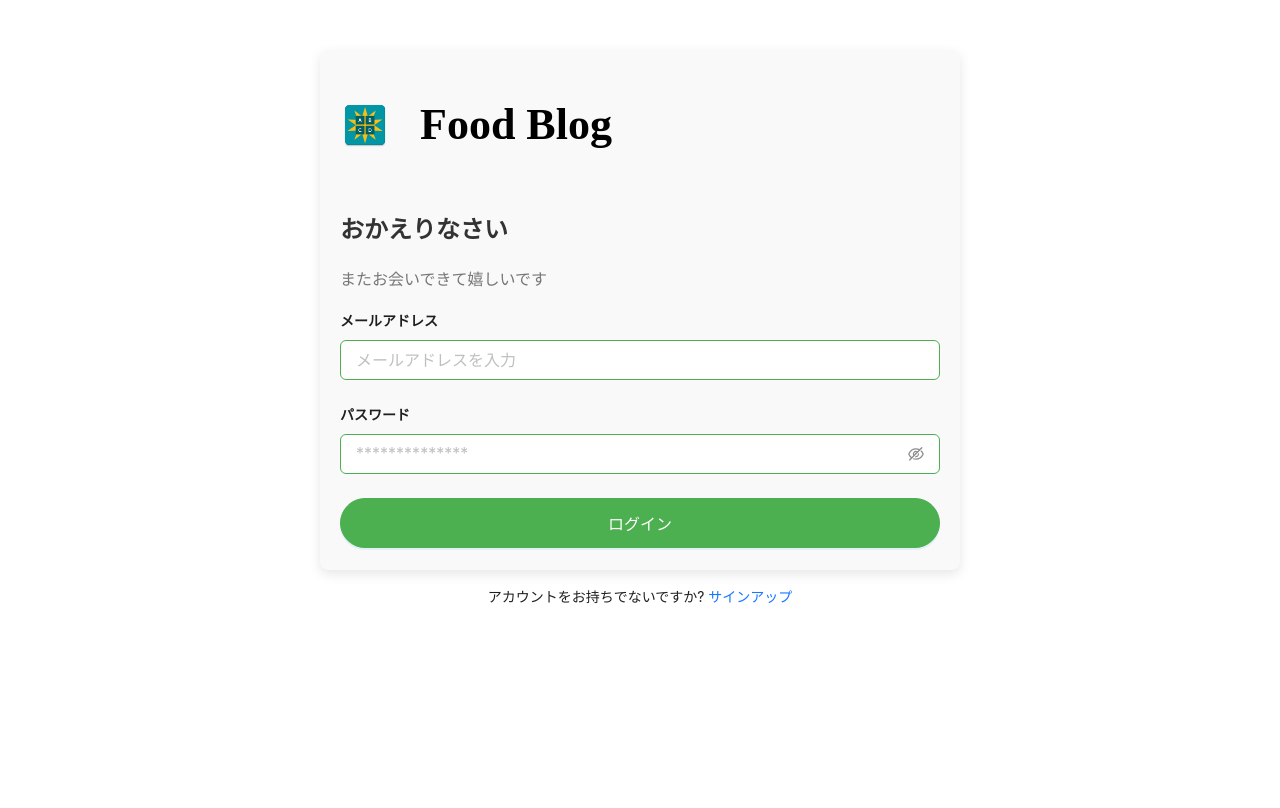
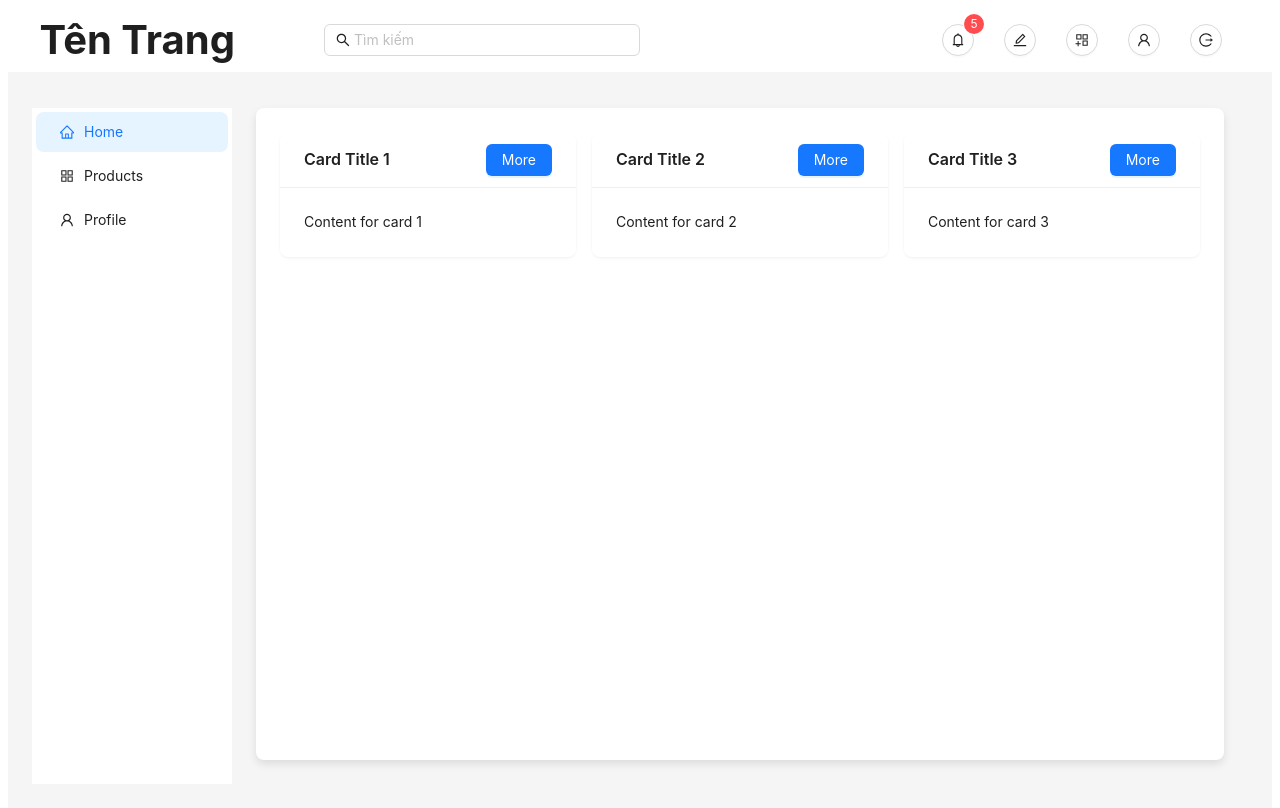
Before and after one commit to ToanTM5149/ITSS_JP_FoodBlog, a React (Create React App) app in the folder client/: page / in a window 1280 px wide. Shown: the top 808 px of the page. Built offline with nearby package versions, Linux system fonts and the light colour scheme.

Commit message:
header test

```diff
--- a/client/src/App.js
+++ b/client/src/App.js
@@ -2,16 +2,16 @@ import React from 'react';
 import { BrowserRouter as Router, Route, Routes } from 'react-router-dom'; // Sử dụng Routes thay vì Switch
 import RegisterForm from './views/register-form/register';
 import LoginForm from './views/login-form/login';
+import Homepage from './views/homepage/homepage';
 
 function App() {
   return (
     <Router>
       <div className="App">
         <Routes>
-          <Route path="/" element={<LoginForm />} />
+          <Route path="/" element={<Homepage />} />
           <Route path="/login" element={<LoginForm />} />
           <Route path="/register" element={<RegisterForm />} />
-
         </Routes>
       </div>
     </Router>
--- /dev/null
+++ b/client/src/components/header/header.css
@@ -0,0 +1,45 @@
+/* header.css */
+
+/* Toàn bộ Header */
+.header-container {
+    padding: 0;
+    background: #fff;
+    display: flex;
+    justify-content: 'space-between';
+    align-items: center;
+  }
+
+  /* Phần 1: Tên trang */
+  .header-title {
+    margin: 0;
+    text-align: center;
+    font-size: 40px;
+    font-weight: bold;
+    display: flex;
+    padding-left: 10%;
+    align-items: center;
+    justify-content: flex-start;
+  }
+
+  /* Phần 2: Thanh tìm kiếm */
+  .search-container {
+    width: 150%;
+    display: flex;
+    justify-content: center;
+    align-items: center;  /* Căn giữa theo chiều dọc */
+  }
+
+  /* Phần 3: Các nút (Icon thông báo, nút biên tập, nút blog, profile, logout) */
+  .button-container {
+    display: flex;
+    justify-content: flex-end;
+    align-items: center;
+    padding-right: 50px;
+    gap: 30px;
+  }
+
+  .icon-button {
+    border-radius: 50%;
+    padding: 10px;
+    font-size: 16px;
+  }
--- /dev/null
+++ b/client/src/components/header/header.jsx
@@ -0,0 +1,53 @@
+import React, { useState } from 'react';
+import { Layout, Input, Button, Row, Col, Badge } from 'antd';
+import { SearchOutlined, BellOutlined, EditOutlined, AppstoreAddOutlined, UserOutlined, LogoutOutlined } from '@ant-design/icons';
+import './header.css';
+
+const { Header } = Layout;
+
+const HeaderBar = ({ showSearch = true, onLogout }) => {
+  const [searchVisible, setSearchVisible] = useState(showSearch);
+
+  const handleSearchToggle = () => {
+    setSearchVisible(!searchVisible);
+  };
+
+  return (
+    <Header className="header-container">
+      <Row style={{ width: '100%' }} align="middle">
+        <Col span={6}>
+          <h2 className="header-title">Tên Trang</h2>
+        </Col>
+
+        {searchVisible && (
+          <Col span={6} className="search-container">
+            <Input
+              prefix={<SearchOutlined />}
+              placeholder="Tìm kiếm"
+            />
+          </Col>
+        )}
+
+        <Col span={12} className="button-container">
+          <Badge count={5}>
+            <Button shape="circle" icon={<BellOutlined />} />
+          </Badge>
+
+          <Button shape="circle" icon={<EditOutlined />} />
+
+          <Button shape="circle" icon={<AppstoreAddOutlined />} />
+
+          <Button shape="circle" icon={<UserOutlined />} />
+
+          <Button
+            shape="circle"
+            icon={<LogoutOutlined />}
+            onClick={onLogout}
+          />
+        </Col>
+      </Row>
+    </Header>
+  );
+};
+
+export default HeaderBar;
--- /dev/null
+++ b/client/src/views/homepage/homepage.jsx
@@ -0,0 +1,75 @@
+import React from 'react';
+import { Layout, Menu, Card, Button, Col, Row } from 'antd';
+import { HomeOutlined, AppstoreOutlined, UserOutlined } from '@ant-design/icons';
+import HeaderBar from '../../components/header/header';
+
+const { Sider, Content } = Layout;
+
+const Homepage = () => {
+  const handleLogout = () => {
+    console.log('Logout');
+    // Logic logout ở đây
+  };
+
+  return (
+    <Layout style={{ minHeight: '100vh' }}>
+      <HeaderBar showSearch={true} onLogout={handleLogout} />
+
+      <Layout style={{ padding: '36px 24px 24px' }}>
+        <Sider width={200} className="site-layout-background">
+          <Menu mode="inline" defaultSelectedKeys={['1']} style={{ height: '100%', borderRight: 0 }}>
+            <Menu.Item key="1" icon={<HomeOutlined />}>Home</Menu.Item>
+            <Menu.Item key="2" icon={<AppstoreOutlined />}>Products</Menu.Item>
+            <Menu.Item key="3" icon={<UserOutlined />}>Profile</Menu.Item>
+          </Menu>
+        </Sider>
+
+        {/* Main Content */}
+        <Layout style={{ padding: '0 24px 24px' }}>
+          <Content
+            style={{
+              padding: 24,
+              margin: 0,
+              minHeight: 280,
+              background: '#fff',
+              borderRadius: '8px',
+              boxShadow: '0 4px 8px rgba(0,0,0,0.1)'
+            }}
+          >
+            <Row gutter={16}>
+              <Col span={8}>
+                <Card
+                  title="Card Title 1"
+                  bordered={false}
+                  extra={<Button type="primary">More</Button>}
+                >
+                  Content for card 1
+                </Card>
+              </Col>
+              <Col span={8}>
+                <Card
+                  title="Card Title 2"
+                  bordered={false}
+                  extra={<Button type="primary">More</Button>}
+                >
+                  Content for card 2
+                </Card>
+              </Col>
+              <Col span={8}>
+                <Card
+                  title="Card Title 3"
+                  bordered={false}
+                  extra={<Button type="primary">More</Button>}
+                >
+                  Content for card 3
+                </Card>
+              </Col>
+            </Row>
+          </Content>
+        </Layout>
+      </Layout>
+    </Layout>
+  );
+};
+
+export default Homepage;
```
Also changed, not shown: 2 other files (tests, documents, lock files or other folders).
